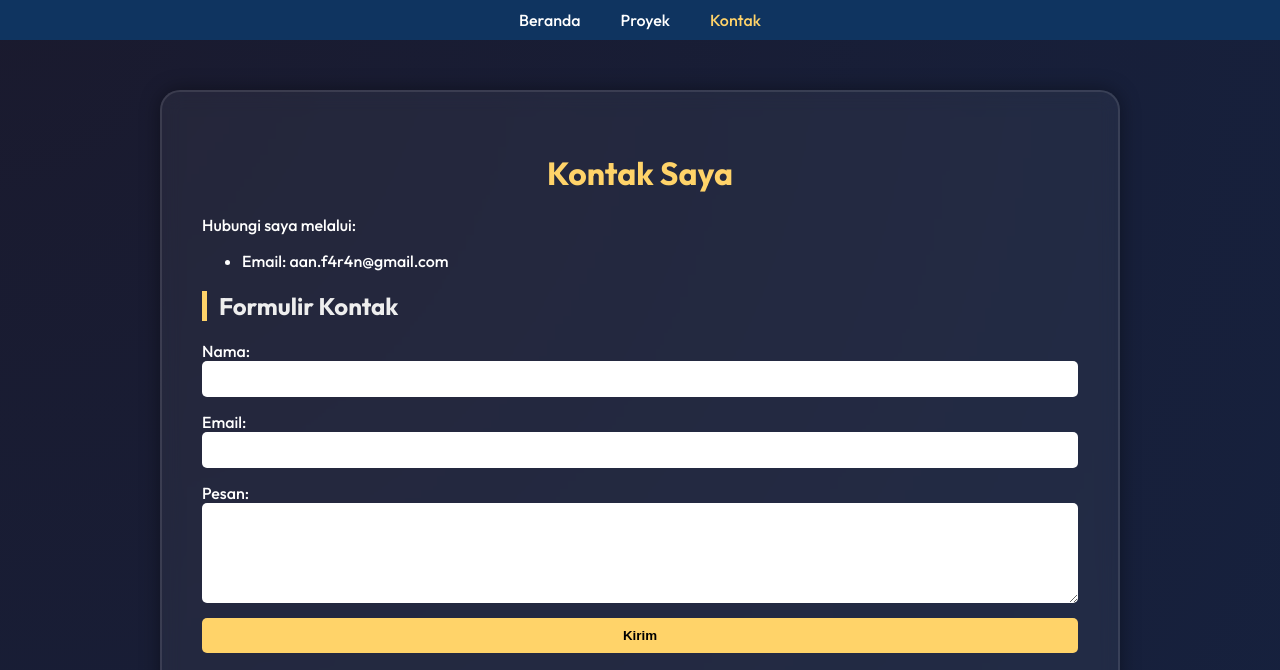
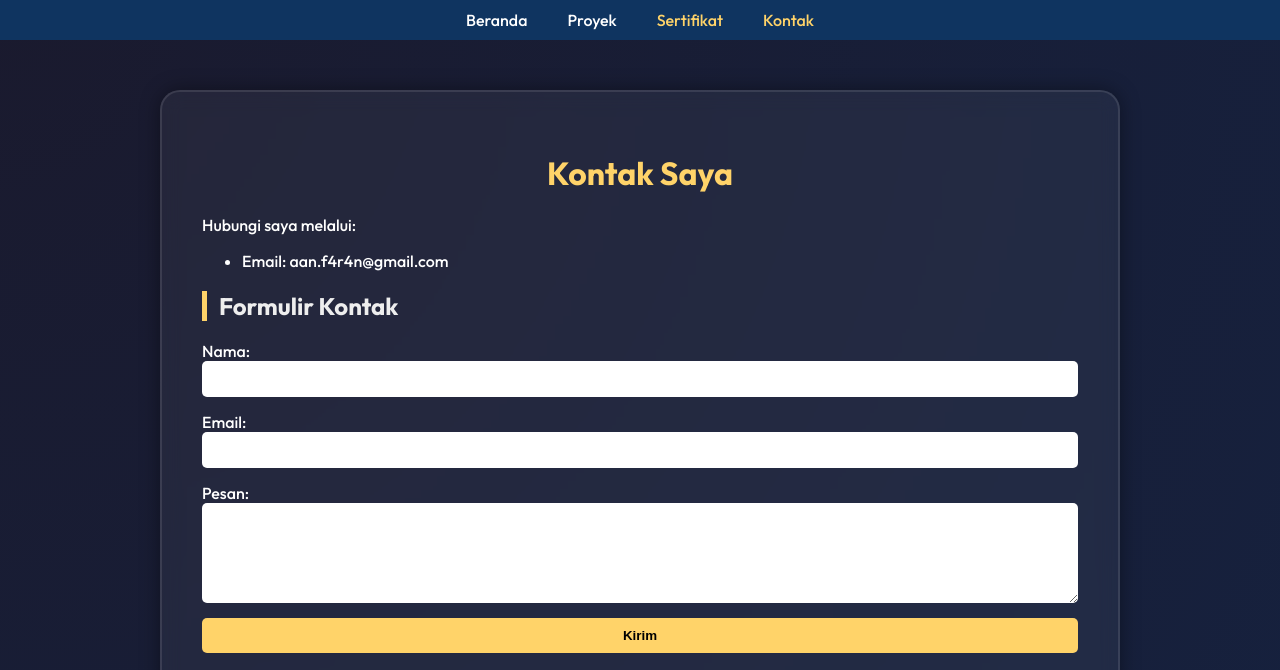
Before and after one commit to Farhanfathulmub1n/farhanfathulmub1n.github.io, a plain HTML site: page contact.html in a window 1280 px wide. Shown: the top 670 px of the page. Drawn offline with Linux system fonts and the light colour scheme.

Commit message:
contact.html

```diff
--- a/contact.html
+++ b/contact.html
@@ -12,6 +12,7 @@
     <ul>
       <li><a href="index.html">Beranda</a></li>
       <li><a href="project.html">Proyek</a></li>
+      <li><a href="certificate.html" class="active">Sertifikat</a></li>
       <li><a href="contact.html" class="active">Kontak</a></li>
     </ul>
   </nav>
```
